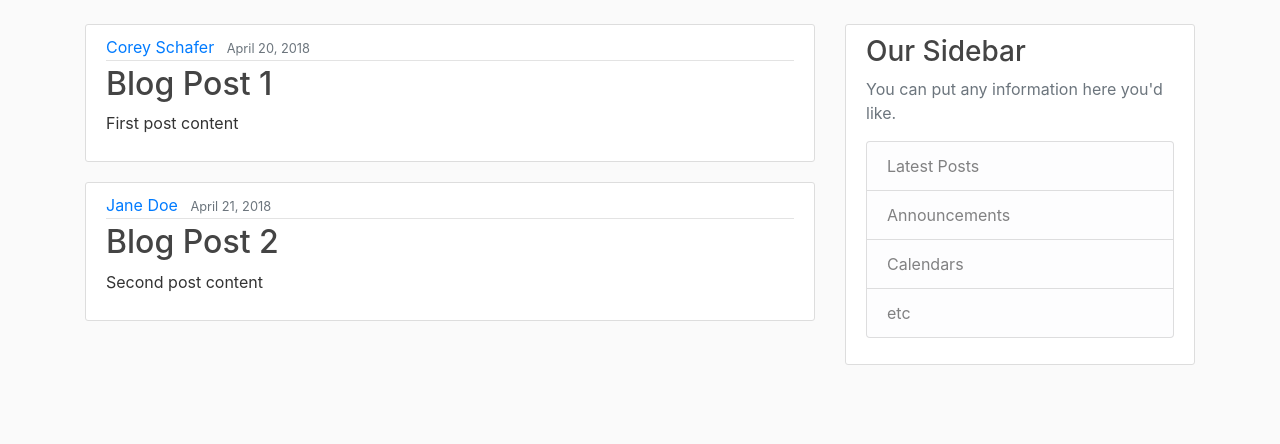
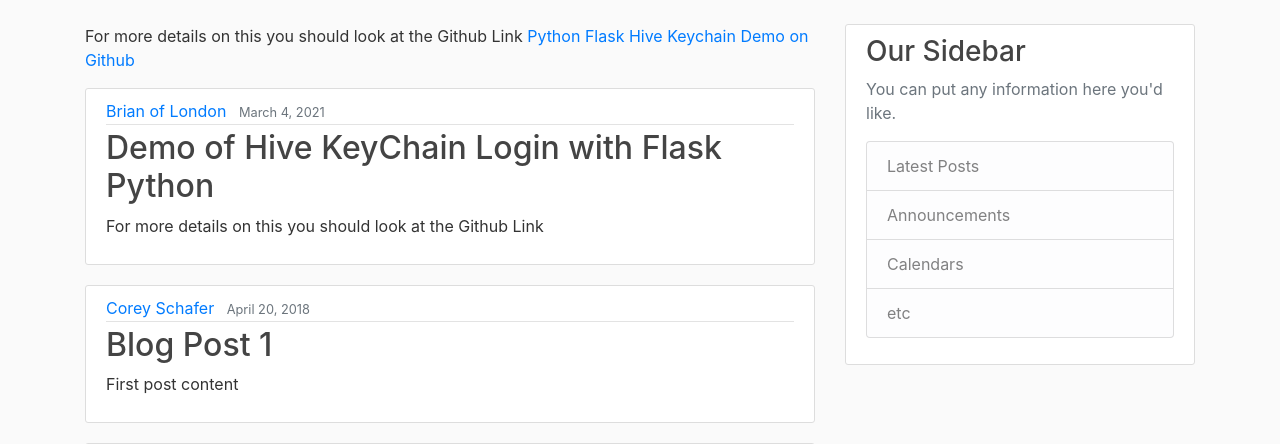
Before and after one commit to brianoflondon/python-flask-hive-keychain-demo, a Flask app: page /home in a window 1280 px wide. Shown: the part 56-500 px from the top of the page. Run offline with Flask 2, Linux system fonts and the light colour scheme; some libraries are stand-ins or nearby versions.

Commit message:
updated readme.md and add image load

```diff
--- a/flaskblog/routes.py
+++ b/flaskblog/routes.py
@@ -15,6 +15,12 @@
 import json
 
 posts = [
+    {
+        'author': 'Brian of London',
+        'title': 'Demo of Hive KeyChain Login with Flask Python',
+        'content': 'For more details on this you should look at the Github Link',
+        'date_posted': 'March 4, 2021'
+    },
     {
         'author': 'Corey Schafer',
         'title': 'Blog Post 1',
--- a/flaskblog/templates/account.html
+++ b/flaskblog/templates/account.html
@@ -1,4 +1,5 @@
 {% extends "layout.html" %}
 {% block content %}
     <h1>{{ current_user.username }}</h1>
+    {{ hb_profile_image(current_user.username, size='300px') }}
 {% endblock content %}
--- a/flaskblog/templates/home.html
+++ b/flaskblog/templates/home.html
@@ -1,5 +1,6 @@
 {% extends "layout.html" %}
 {% block content %}
+    <p>For more details on this you should look at the Github Link <a href="https://github.com/brianoflondon/python-flask-hive-keychain-demo">Python Flask Hive Keychain Demo on Github</a></p>
     {% for post in posts %}
         <article class="media content-section">
           <div class="media-body">
--- a/flaskblog/templates/layout.html
+++ b/flaskblog/templates/layout.html
@@ -1,3 +1,16 @@
+{% macro hb_profile_url(acc_name, size='40') -%}
+{% if acc_name == '' %}
+    {{ url_for('static', filename='site_images/unknown.jpg') }}
+{% else %}
+    https://images.hive.blog/u/{{ acc_name }}/avatar?width={{ size }}&height={{ size }}
+{% endif %}
+{%- endmacro %}
+
+{% macro hb_profile_image(acc_name, size='2rem') -%}
+    <img style="height: {{ size }}; width: {{ size }}" src="{{ hb_profile_url(acc_name)|safe }}">
+{%- endmacro %}
+
+
 <!DOCTYPE html>
 <html>
 <head>
@@ -59,6 +72,8 @@
         </div>
         <div class="col-md-4">
           <div class="content-section">
+            <div style="position:;"
+            {{ hb_profile_image(current_user.username, size='80%') }}
             <h3>Our Sidebar</h3>
             <p class='text-muted'>You can put any information here you'd like.
               <ul class="list-group">
```
Also changed, not shown: readme.md, 1 other file.
